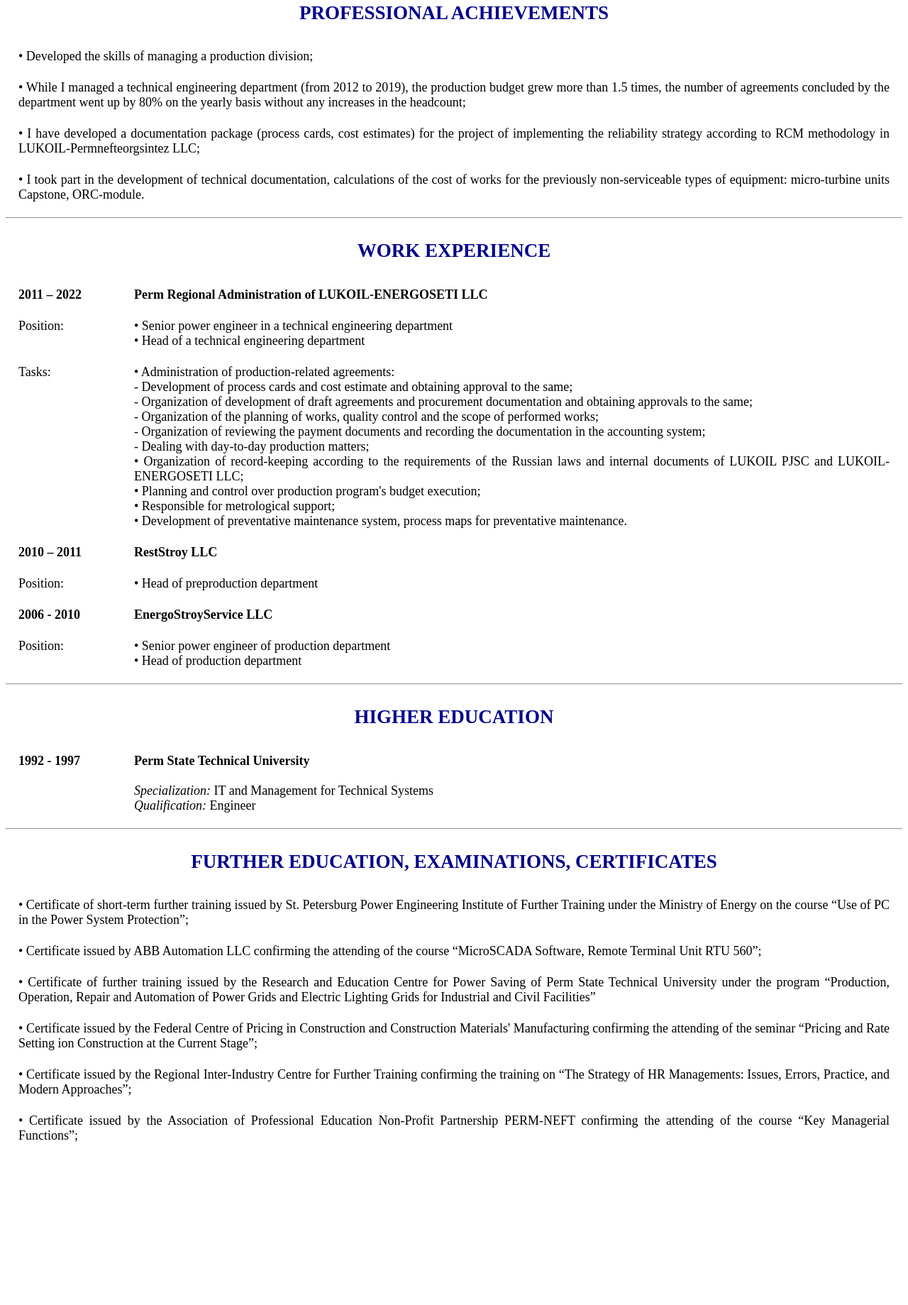
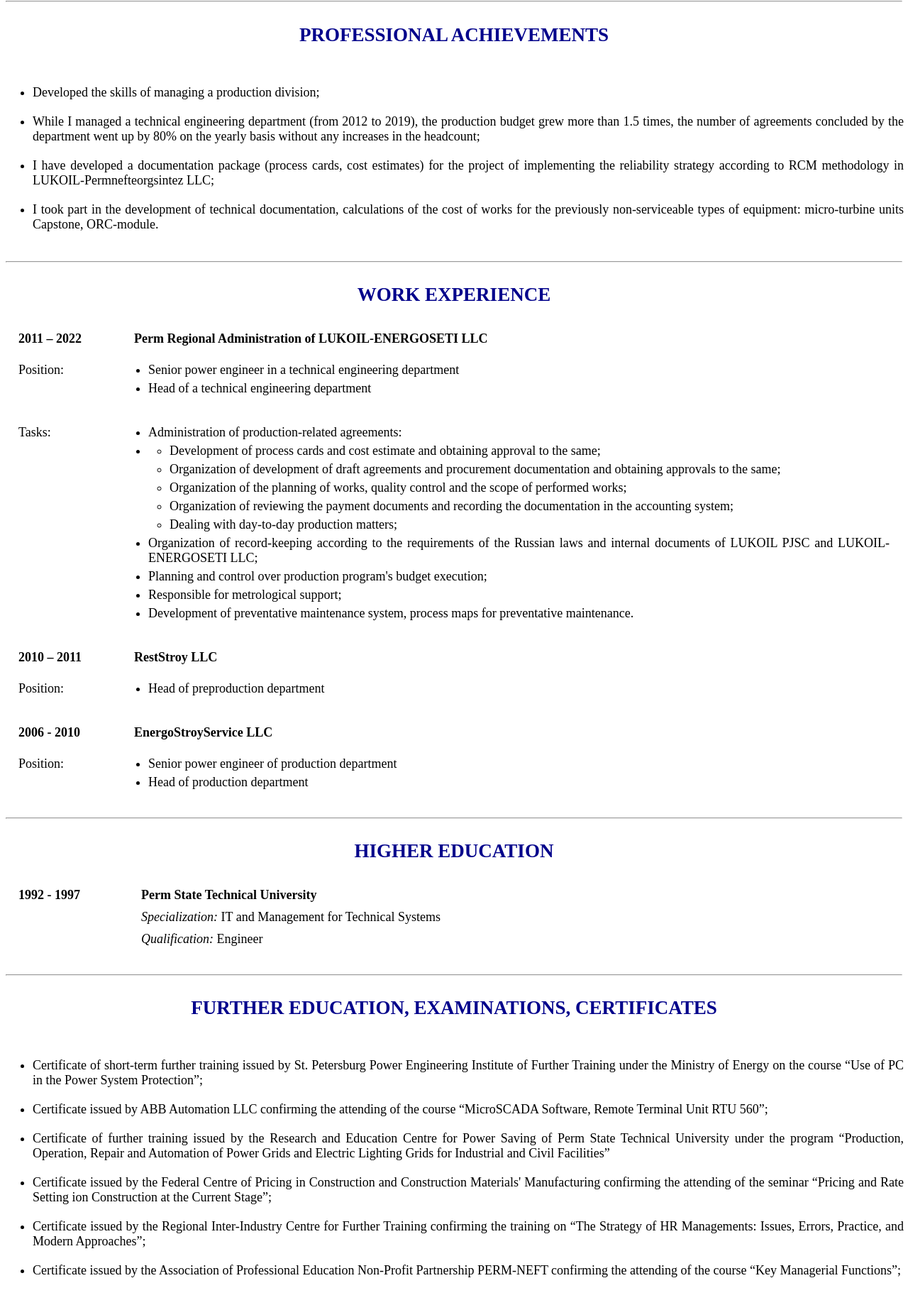
Before and after one commit to it-top-shambala/html_home_work_1, a plain HTML site: page index_en.html in a window 1280 px wide. Shown: the part 947-2786 px from the top of the page at 71% size. Before the commit the page ends 2579 px from the top, so only its background shows below. Drawn offline with Linux system fonts and the light colour scheme.

Commit message:
files corrected according to comments

```diff
--- a/index_en.html
+++ b/index_en.html
@@ -6,6 +6,7 @@
     <title>CV</title>
     <link rel="stylesheet" href="style.css">
 </head>
+
 <header>
     <h1>CV</h1>
     <a href="index.html">
@@ -42,7 +43,6 @@
                                 <img src="foto.jpg" alt="Foto" width="160px">
                             </td>
                         </tr>
-
             </table>
     </section>
     <section>
@@ -53,23 +53,15 @@
             <tbody>
                 <tr>
                     <td>
-                        <strong>•	Managing and leadership skills. </strong>
-                        Managerial experience, leadership qualities and a track record in managing a group of subordinates (a department of 7 people). Experience of organizing the activity of an enterprises production engineering division. Skills of budget development and control over the production program's budget execution. Negotiation skills. Contractor relations skills.
-                    </td>
-                </tr>
-                <tr>
-                    <td>
-                        <strong>•	 Engineering skills.</strong> Over 20 years of work experience in manufacturing. Experience of organizing the activity of a production division. Organization of the operation of the power grid equipment and electrical equipment, generation and heat power equipment of LUKOIL Group in Perm Krai. Participation in the implementation of the Automated Measurement System for Electricity Commercial Accounting and Automatic Process Management System in LUKOIL-PERM LLC and the implementation of the Automated Measurement System for Electricity Commercial Accounting in UralOil LLC. Knowledge of different strategies of the equipment MRO (preventive maintenance system, repair as required, RCM). Knowledge in the area of metrology (participation in corporate seminars – the conferences of the chief metrology engineers of LUKOIL Group organizations in 2017 – 2019). Experience of drafting and expert review of procurement documentation according to the requirements of Federal Law No. 223-FZ.
-                    </td>
-                </tr>
-                <tr>
-                    <td>
-                        <strong>•	Procedures, regulations and standards.</strong> Knowledge of normative and technical documentation in respect of electrical equipment operation. Knowledge of the Automated Measurement System for Electricity Commercial Accounting and Automatic Process Management System by ABB. Knowledge of the standards of LUKOIL PJSC for assuring uniform measurement – LUKOIL Organization Standard of series 1.14.
-                    </td>
-                </tr>
-                <tr>
-                    <td>
-                        <strong>•	Personal qualities</strong> Technical literacy and self-organization. Team worker. Able to deal with non-standard tasks and make decisions promptly. Willing to learn and self-improve.
+                        <div class="list">
+                            <ul>
+                                <li> <strong>Managing and leadership skills. </strong>
+                                    Managerial experience, leadership qualities and a track record in managing a group of subordinates (a department of 7 people). Experience of organizing the activity of an enterprises production engineering division. Skills of budget development and control over the production program's budget execution. Negotiation skills. Contractor relations skills.</li>
+                                <li><strong>Engineering skills.</strong> Over 20 years of work experience in manufacturing. Experience of organizing the activity of a production division. Organization of the operation of the power grid equipment and electrical equipment, generation and heat power equipment of LUKOIL Group in Perm Krai. Participation in the implementation of the Automated Measurement System for Electricity Commercial Accounting and Automatic Process Management System in LUKOIL-PERM LLC and the implementation of the Automated Measurement System for Electricity Commercial Accounting in UralOil LLC. Knowledge of different strategies of the equipment MRO (preventive maintenance system, repair as required, RCM). Knowledge in the area of metrology (participation in corporate seminars – the conferences of the chief metrology engineers of LUKOIL Group organizations in 2017 – 2019). Experience of drafting and expert review of procurement documentation according to the requirements of Federal Law No. 223-FZ.</li>
+                                <li> <strong>Procedures, regulations and standards.</strong> Knowledge of normative and technical documentation in respect of electrical equipment operation. Knowledge of the Automated Measurement System for Electricity Commercial Accounting and Automatic Process Management System by ABB. Knowledge of the standards of LUKOIL PJSC for assuring uniform measurement – LUKOIL Organization Standard of series 1.14.</li>
+                                <li> <strong>Personal qualities</strong> Technical literacy and self-organization. Team worker. Able to deal with non-standard tasks and make decisions promptly. Willing to learn and self-improve.</li>
+                            </ul>
+                        </div>
                     </td>
                 </tr>
             </tbody>
@@ -84,30 +76,19 @@
             <tbody>
                 <tr>
                     <td>
-                        • Developed the skills of managing a production division;
+                        <div class="list">
+                            <ul>
+                                <li>Developed the skills of managing a production division;</li>
+                                <li>While I managed a technical engineering department (from 2012 to 2019), the production budget grew more than 1.5 times, the number of agreements concluded by the department went up by 80% on the yearly basis without any increases in the headcount;</li>
+                                <li>I have developed a documentation package (process cards, cost estimates) for the project of implementing the reliability strategy according to RCM methodology in LUKOIL-Permnefteorgsintez LLC;</li>
+                                <li>I took part in the development of technical documentation, calculations of the cost of works for the previously non-serviceable types of equipment: micro-turbine units Capstone, ORC-module.</li>
+                            </ul>
+                        </div>
                     </td>
-                </tr>
-                <tr>
-                    <td>
-                        • While I managed a technical engineering department (from 2012 to 2019), the production budget grew more than 1.5 times, the number of agreements concluded by the department went up by 80% on the yearly basis without any increases in the headcount;
-                    </td>
-                </tr>
-                <tr>
-                    <td>
-                        • I have developed a documentation package (process cards, cost estimates) for the project of implementing the reliability strategy according to RCM methodology in LUKOIL-Permnefteorgsintez LLC;
-                    </td>
-                </tr>
-                <tr>
-                    <td>
-                        • I took part in the development of technical documentation, calculations of the cost of works for the previously non-serviceable types of equipment: micro-turbine units Capstone, ORC-module.
-                    </td>
-                </tr>
             </tbody>
         </table>
     </section>
     <hr>
-
-
     <section>
         <table>
             <col class="col1">
@@ -125,23 +106,37 @@
                         <tr>
                             <td>Position:</td>
                             <td>
-                                • Senior power engineer in a technical engineering department
-                                <br>• Head of a technical engineering department
-
+                                <div class="list2">
+                                    <ul>
+                                        <li>Senior power engineer in a technical engineering department</li>
+                                        <li>Head of a technical engineering department</li>
+                                    </ul>
+                                </div>
                             </td>
                         </tr>
                         <tr>
                             <td>Tasks:</td>
-                            <td>• Administration of production-related agreements:
-                                <br>- Development of process cards and cost estimate and obtaining approval to the same;
-                                <br>- Organization of development of draft agreements and procurement documentation and obtaining approvals to the same;
-                                <br>- Organization of the planning of works, quality control and the scope of performed works;
-                                <br>- Organization of reviewing the payment documents and recording the documentation in the accounting system;
-                                <br>- Dealing with day-to-day production matters;
-                                <br>• Organization of record-keeping according to the requirements of the Russian laws and internal documents of LUKOIL PJSC and LUKOIL-ENERGOSETI LLC;
-                                <br>• Planning and control over production program's budget execution;
-                                <br>• Responsible for metrological support;
-                                <br>• Development of preventative maintenance system, process maps for preventative maintenance.
+                            <td>
+                                <div class="list2">
+                                    <ul>
+                                        <li>Administration of production-related agreements:</li>
+                                        <li>
+                                            <div class="list3">
+                                                <ul>
+                                                    <li>Development of process cards and cost estimate and obtaining approval to the same;</li>
+                                                    <li>Organization of development of draft agreements and procurement documentation and obtaining approvals to the same;</li>
+                                                    <li>Organization of the planning of works, quality control and the scope of performed works;</li>
+                                                    <li>Organization of reviewing the payment documents and recording the documentation in the accounting system;</li>
+                                                    <li>Dealing with day-to-day production matters;</li>
+                                                </ul>
+                                            </div>
+                                        </li>
+                                        <li>Organization of record-keeping according to the requirements of the Russian laws and internal documents of LUKOIL PJSC and LUKOIL-ENERGOSETI LLC;</li>
+                                        <li>Planning and control over production program's budget execution;</li>
+                                        <li>Responsible for metrological support;</li>
+                                        <li>Development of preventative maintenance system, process maps for preventative maintenance.</li>
+                                    </ul>
+                                </div>
                             </td>
                         </tr>
                         <tr>
@@ -152,7 +147,13 @@
                         </tr>
                         <tr>
                             <td>Position:</td>
-                            <td>• Head of preproduction department</td>
+                            <td>
+                                <div class="list2">
+                                    <ul>
+                                        <li>Head of preproduction department</li>
+                                    </ul>
+                                </div>
+                            </td>
                         </tr>
                         <tr>
                             <td><strong>2006 - 2010</strong>
@@ -162,8 +163,13 @@
                         </tr>
                         <tr>
                             <td>Position:</td>
-                            <td>• Senior power engineer of production department
-                                <br>• Head of production department
+                            <td>
+                                <div class="list2">
+                                    <ul>
+                                        <li>Senior power engineer of production department</li>
+                                        <li>Head of production department</li>
+                                    </ul>
+                                </div>
                             </td>
                         </tr>
                     </tbody>
@@ -171,7 +177,6 @@
     </section>
     <hr>
     <section>
-
         <table>
             <col class="col1">
                 <col>
@@ -182,12 +187,15 @@
                         <tr>
                             <td> <strong>1992 - 1997</strong>
                             </td>
-                            <td><strong>Perm State Technical University</strong>
-                                <br>
-                                <br>
-                                <em>Specialization:</em> IT and Management for Technical Systems
-                                <br>
-                                <em>Qualification:</em> Engineer
+                            <td>
+                                <div class="list4">
+                                    <ul>
+                                        <li><strong>Perm State Technical University</strong>
+                                        </li>
+                                        <li><em>Specialization:</em> IT and Management for Technical Systems</li>
+                                        <li><em>Qualification:</em> Engineer</li>
+                                    </ul>
+                                </div>
                             </td>
                         </tr>
                     </tbody>
@@ -202,32 +210,16 @@
             <tbody>
                 <tr>
                     <td>
-                        • Certificate of short-term further training issued by St. Petersburg Power Engineering Institute of Further Training under the Ministry of Energy on the course “Use of PC in the Power System Protection”;
-                    </td>
-                </tr>
-                <tr>
-                    <td>
-                        • Certificate issued by ABB Automation LLC confirming the attending of the course “MicroSCADA Software, Remote Terminal Unit RTU 560”;
-                    </td>
-                </tr>
-                <tr>
-                    <td>
-                        • Certificate of further training issued by the Research and Education Centre for Power Saving of Perm State Technical University under the program “Production, Operation, Repair and Automation of Power Grids and Electric Lighting Grids for Industrial and Civil Facilities”
-                    </td>
-                </tr>
-                <tr>
-                    <td>
-                        • Certificate issued by the Federal Centre of Pricing in Construction and Construction Materials' Manufacturing confirming the attending of the seminar “Pricing and Rate Setting ion Construction at the Current Stage”;
-                    </td>
-                </tr>
-                <tr>
-                    <td>
-                        • Certificate issued by the Regional Inter-Industry Centre for Further Training confirming the training on “The Strategy of HR Managements: Issues, Errors, Practice, and Modern Approaches”;
-                    </td>
-                </tr>
-                <tr>
-                    <td>
-                        • Certificate issued by the Association of Professional Education Non-Profit Partnership PERM-NEFT confirming the attending of the course “Key Managerial Functions”;
+                        <div class="list">
+                            <ul>
+                                <li>Certificate of short-term further training issued by St. Petersburg Power Engineering Institute of Further Training under the Ministry of Energy on the course “Use of PC in the Power System Protection”;</li>
+                                <li>Certificate issued by ABB Automation LLC confirming the attending of the course “MicroSCADA Software, Remote Terminal Unit RTU 560”;</li>
+                                <li>Certificate of further training issued by the Research and Education Centre for Power Saving of Perm State Technical University under the program “Production, Operation, Repair and Automation of Power Grids and Electric Lighting Grids for Industrial and Civil Facilities”</li>
+                                <li>Certificate issued by the Federal Centre of Pricing in Construction and Construction Materials' Manufacturing confirming the attending of the seminar “Pricing and Rate Setting ion Construction at the Current Stage”;</li>
+                                <li>Certificate issued by the Regional Inter-Industry Centre for Further Training confirming the training on “The Strategy of HR Managements: Issues, Errors, Practice, and Modern Approaches”;</li>
+                                <li>Certificate issued by the Association of Professional Education Non-Profit Partnership PERM-NEFT confirming the attending of the course “Key Managerial Functions”;</li>
+                            </ul>
+                        </div>
                     </td>
                 </tr>
             </tbody>
--- a/style.css
+++ b/style.css
@@ -20,6 +20,9 @@
     padding: 10px 15px;
     vertical-align: top;
     text-align: justify;
+}
+ul{
+     margin-top: 0px;
 }
 .position {
     text-align: left;
@@ -44,3 +47,30 @@
     text-align: center;
     font-size: 24;
 }
+.list ul li {
+
+    list-style-type:disc;
+    margin: 20px -20px;
+}
+.list2 ul li {
+
+    list-style-type:disc;
+    margin-left: -20px;
+    margin-bottom: 5px;
+
+}
+.list3 ul li {
+
+    list-style-type:circle;
+    margin: 5px -10px;
+
+
+}
+.list4 ul li {
+
+    list-style-type:none;
+    margin-left: -30px;
+    margin-bottom: 10px;
+
+
+}
```
Also changed, not shown: index.html (+81 -85 lines).
